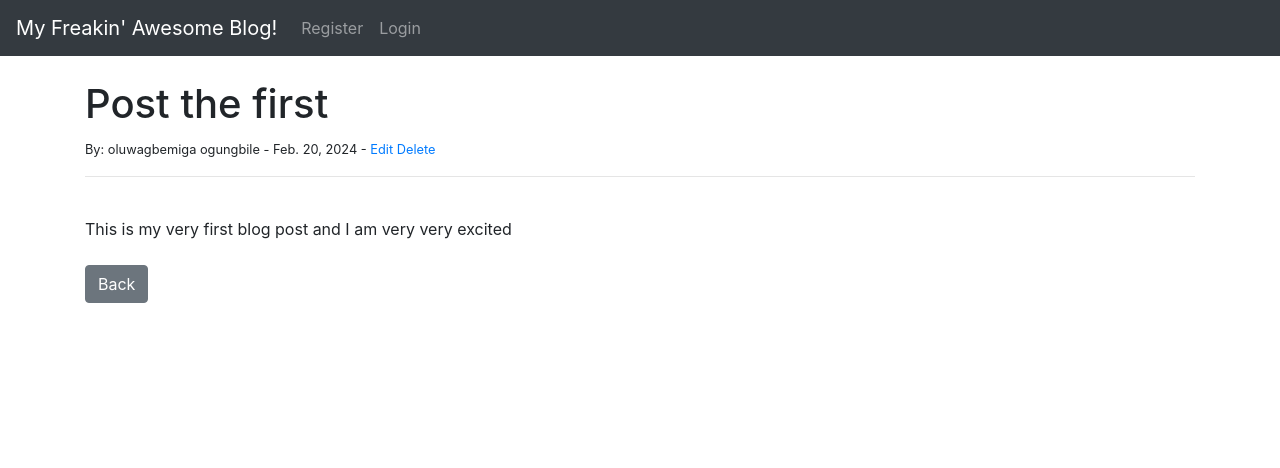
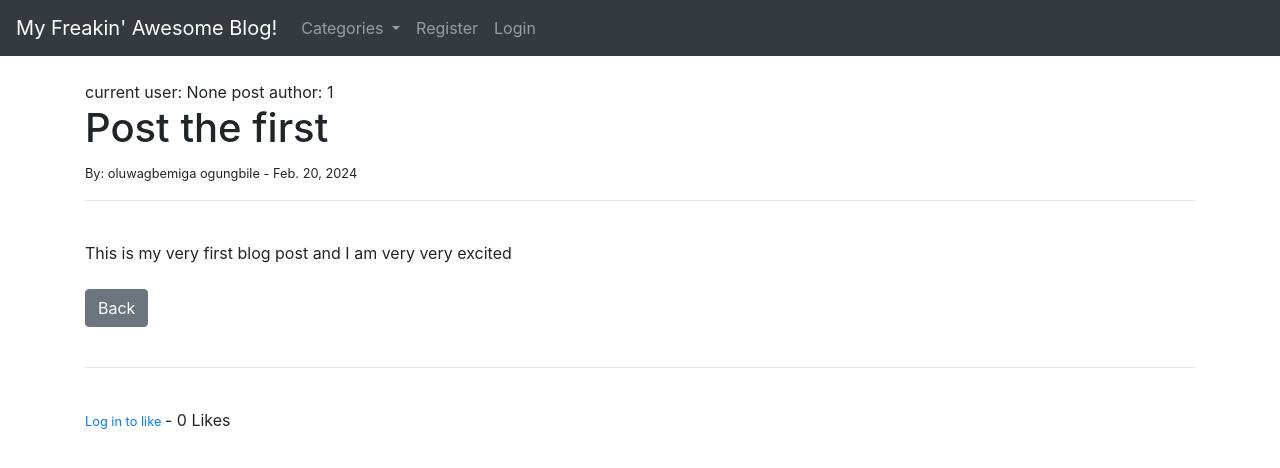
Before and after one commit to ogungbile/simpleblog, a Django app: page /article/1 in a window 1280 px wide. Shown: the top 468 px of the page. Run offline with Django 3.2, Linux system fonts and the light colour scheme; data comes from the database, SQL or seed files in the repository; both versions use the stored data as it was after the commit.

Commit message:
like and unlike and user restriction added

```diff
--- a/ablog/theblog/forms.py
+++ b/ablog/theblog/forms.py
@@ -15,7 +15,8 @@
         widgets = {
             'title': forms.TextInput(attrs={'class': 'form-control'}),
             'title_tag': forms.TextInput(attrs={'class': 'form-control'}),
-            'author': forms.Select(attrs={'class': 'form-control'}),
+            'author': forms.TextInput(attrs={'class': 'form-control', 'value':'', 'id':'elder', 'type':'hidden'}),
+            #'author': forms.Select(attrs={'class': 'form-control'}),
             'category': forms.Select(choices=choice_list, attrs={'class': 'form-control'}),
             'body': forms.Textarea(attrs={'class': 'form-control'}),
         }
--- a/ablog/theblog/models.py
+++ b/ablog/theblog/models.py
@@ -21,6 +21,10 @@
     body = models.TextField()
     post_date = models.DateField(auto_now_add=True)
     category = models.CharField(max_length=255, default='coding')
+    likes = models.ManyToManyField(User, related_name='blog_post')
+
+    def total_likes(self):
+        return self.likes.count()
 
     def __str__(self):
         return self.title + ' | ' + str(self.author)
--- a/ablog/theblog/templates/article_details.html
+++ b/ablog/theblog/templates/article_details.html
@@ -2,13 +2,19 @@
 {% block title %} {{ post.title_tag }}{% endblock %}
 {%  block content  %}
 
+current user: {{ user.id }}
+post author: {{ post.author.id }}
 <h1>{{ post.title }}</h1>
 <small>By: {{ post.author.first_name }}
      {{ post.author.last_name  }} -
-     {{ post.post_date }} -
-    <a href="{% url 'update_post' post.pk %}">Edit</a>
+     {{ post.post_date }}
+
+    {% if user.is_authenticated %}
+    {% if user.id == post.author.id %}
+    - <a href="{% url 'update_post' post.pk %}">Edit</a>
     <a href="{% url 'delete_post' post.pk %}">Delete</a>
-
+    {% endif %}
+    {% endif %}
 </small><br/>
 <hr>
 <br/>
@@ -17,4 +23,24 @@
 <br/><br/>
 <a href="{% url 'home' %}" class="btn btn-secondary"> Back </a>
 
+<br/><br/>
+<hr>
+<br/>
+<form action="{% url 'like_post' post.pk %}"  method="POST">
+{% csrf_token %}
+{% if user.is_authenticated %}
+{%  if liked %}
+<button type="submit", name="post_id", value="{{ post.id }}",
+class="btn btn-danger btn-sm">Unlike</button>
+{% else %}
+<button type="submit", name="post_id", value="{{ post.id }}",
+class="btn btn-primary btn-sm">Like</button>
+{% endif %}
+{% else %}
+<small><a href="{% url 'login' %}">Log in to like </a></small>
+{% endif %}
+- {{ total_likes }}
+Likes
+</form>
+
 {% endblock %}
--- a/ablog/theblog/templates/base.html
+++ b/ablog/theblog/templates/base.html
@@ -19,7 +19,25 @@
 
         <div class="collapse navbar-collapse" id="navbarSupportedContent">
           <ul class="navbar-nav mr-auto">
+            <!--Category Menu Code-->
+            {% if cat_menu %}
+            <li class="nav-item dropdown">
+              <a class="nav-link dropdown-toggle" href="#" id="navbarDropdown" role="button" data-toggle="dropdown" aria-haspopup="true" aria-expanded="false">
+                Categories
+              </a>
+              <div class="dropdown-menu" aria-labelledby="navbarDropdown">
 
+                {% for item in cat_menu %}
+                <a class="dropdown-item" href="{% url 'category' item %}">{{ item }}</a>
+                {% endfor %}
+
+              </div>
+            </li>
+            {% else %}
+            <li class="nav-item">
+              <a class="nav-link" href="{% url 'category-list' %}">Categories</a>
+            </li>
+            {% endif %}
             {% if user.is_authenticated %}
             <li class="nav-item">
               <a class="nav-link" href="{% url 'add_post' %}">Add Post</a>
--- a/ablog/theblog/urls.py
+++ b/ablog/theblog/urls.py
@@ -1,6 +1,6 @@
 from django.urls import path
 #from . import views
-from .views import HomeView, ArticleDetailView, AddPostView, UpdatePostView, DeletePostView, AddCategoryView, CategoryView
+from .views import HomeView, ArticleDetailView, AddPostView, UpdatePostView, DeletePostView, AddCategoryView, CategoryView, CategoryListView, LikeView
 
 urlpatterns = [
 #   path('', views.home, name="home"),
@@ -11,4 +11,6 @@
     path('article/edit/<int:pk>', UpdatePostView.as_view(), name='update_post'),
     path('article/<int:pk>/remove', DeletePostView.as_view(), name='delete_post'),
     path('category/<str:cats>/', CategoryView, name='category'),
+    path('category-list/', CategoryListView, name='category-list'),
+    path('like/<int:pk>', LikeView, name="like_post"),
 ]
--- a/ablog/theblog/views.py
+++ b/ablog/theblog/views.py
@@ -1,16 +1,38 @@
-from django.shortcuts import render
+from django.shortcuts import render, get_object_or_404
 from django.views.generic import ListView, DetailView, CreateView, UpdateView, DeleteView
 from .models import Post, Category
 from .forms import PostForm, EditForm
-from django.urls import reverse_lazy
+from django.urls import reverse_lazy, reverse
+from django.http import HttpResponseRedirect
 # Create your views here.
 #def home(request):
 #    return render(request, 'home.html', {})
+
+def LikeView(request, pk):
+    post = get_object_or_404(Post, id=request.POST.get('post_id'))
+    liked = False
+    if post.likes.filter(id=request.user.id).exists():
+        post.likes.remove(request.user)
+        liked = False
+    else:
+        post.likes.add(request.user)
+        liked = True
+    return HttpResponseRedirect(reverse('article-detail', args=[str(pk)]))
 
 class HomeView(ListView):
     model = Post
     template_name = 'home.html'
     ordering = ['-post_date']
+
+    def get_context_data(self, *args, **kwargs):
+        cat_menu = Category.objects.all()
+        context = super(HomeView, self).get_context_data(*args, **kwargs)
+        context["cat_menu"] = cat_menu
+        return context
+
+def CategoryListView(request):
+    cat_menu_list = Category.objects.all()
+    return render(request, 'category_list.html', {'cat_menu_list':cat_menu_list})
 
 def CategoryView(request, cats):
     category_posts = Post.objects.filter(category=cats)
@@ -19,6 +41,23 @@
 class ArticleDetailView(DetailView):
     model = Post
     template_name = 'article_details.html'
+
+    def get_context_data(self, *args, **kwargs):
+        cat_menu = Category.objects.all()
+        context = super(ArticleDetailView, self).get_context_data(*args, **kwargs)
+
+
+        stuff = get_object_or_404(Post, id=self.kwargs['pk'])
+        total_likes = stuff.total_likes()
+
+        liked = False
+        if stuff.likes.filter(id=self.request.user.id).exists():
+            liked = True
+
+        context["cat_menu"] = cat_menu
+        context["total_likes"] = total_likes
+        context["liked"] = liked
+        return context
 
 class AddPostView(CreateView):
     model = Post
```
Also changed, not shown: ablog/theblog/templates/add_post.html (+18 -7 lines), ablog/theblog/templates/category_list.html (added, +12 -0 lines), ablog/theblog/templates/delete_post.html (+9 -1 lines), ablog/theblog/templates/home.html (+10 -7 lines), ablog/theblog/templates/update_post.html (+8 -2 lines), ablog/db.sqlite3, ablog/theblog/migrations/0006_post_likes.py (added).
